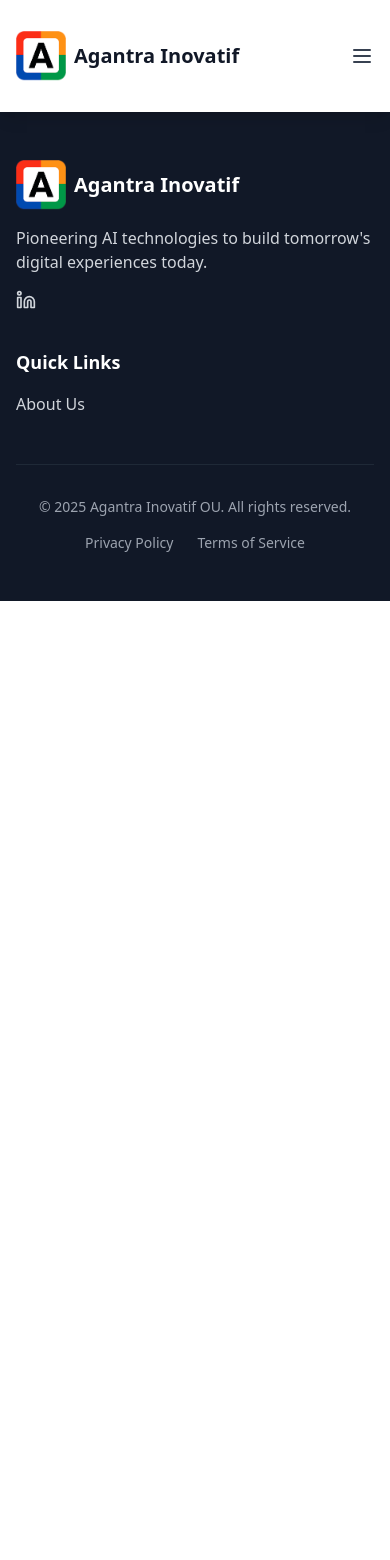
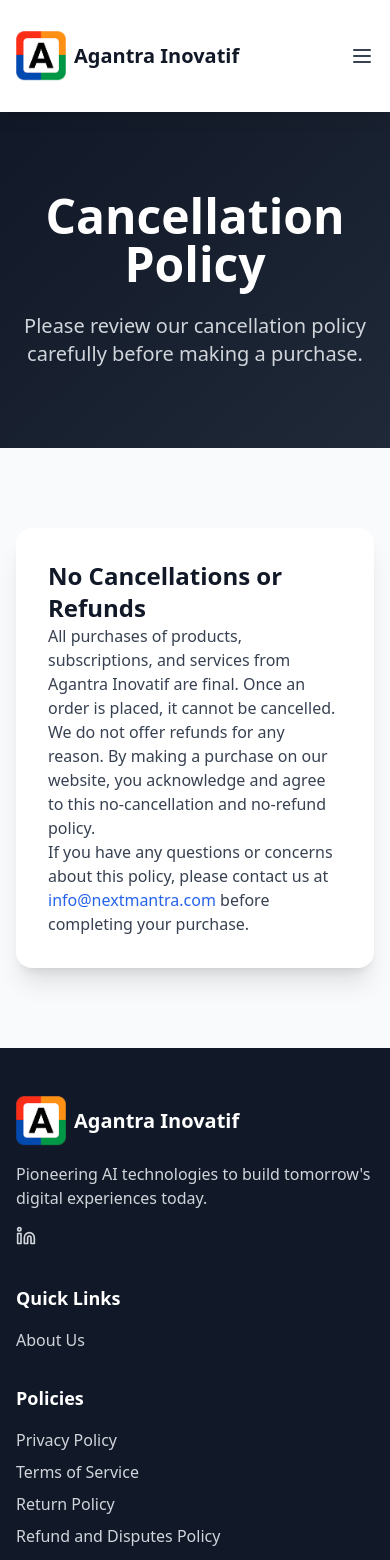
Before and after one commit to Agantra-Inovatif/companymainwebsite, a React (Vite) app: page /cancellationpolicy in a window 390 px wide. Shown: the top 1560 px of the page. Before the commit the page ends 844 px from the top, so only its background shows below. Built offline with nearby package versions, Linux system fonts and the light colour scheme; some icons are missing.

Commit message:
FEATURES: Add policies. FIX: email address

```diff
--- a/src/App.tsx
+++ b/src/App.tsx
@@ -12,7 +12,10 @@
 import AILabs from './pages/AILab';
 import Store from './pages/Store';
 import PrivacyPolicy from './pages/PrivacyPolicy';
-import TermOfService from './pages/TOS'
+import TermOfService from './pages/TOS';
+import ReturnPolicy from './pages/ReturnPolicy';
+import RefundPolicy from './pages/RefundPolicy';
+import CancellationPolicy from './pages/CancellationPolicy';
 
 function App() {
     return (
@@ -33,6 +36,9 @@
 
                     <Route path="/privacypolicy" element={<PrivacyPolicy/>}/>
                     <Route path="/tos" element={<TermOfService/>}/>
+                    <Route path="/returnpolicy" element={<ReturnPolicy/>}/>
+                    <Route path="/refundpolicy" element={<RefundPolicy/>}/>
+                    <Route path="/cancellationpolicy" element={<CancellationPolicy/>}/>
 
 
                 </Routes>
--- a/src/components/Footer.tsx
+++ b/src/components/Footer.tsx
@@ -56,16 +56,17 @@
                         </ul>
                     </div>
 
-                    {/* Services */}
-                    {/*<div>*/}
-                    {/*  <h3 className="text-lg font-semibold mb-4">Services</h3>*/}
-                    {/*  <ul className="space-y-2">*/}
-                    {/*    <li><span className="text-gray-300">AI Development</span></li>*/}
-                    {/*    <li><span className="text-gray-300">Blockchain Solutions</span></li>*/}
-                    {/*    <li><span className="text-gray-300">Smart Contracts</span></li>*/}
-                    {/*    <li><span className="text-gray-300">Consulting</span></li>*/}
-                    {/*  </ul>*/}
-                    {/*</div>*/}
+                    {/* Policies */}
+                    <div>
+                        <h3 className="text-lg font-semibold mb-4">Policies</h3>
+                        <ul className="space-y-2">
+                            <li><Link to="/privacypolicy" className="text-gray-300 hover:text-blue-400 transition-colors">Privacy Policy</Link></li>
+                            <li><Link to="/tos" className="text-gray-300 hover:text-blue-400 transition-colors">Terms of Service</Link></li>
+                            <li><Link to="/returnpolicy" className="text-gray-300 hover:text-blue-400 transition-colors">Return Policy</Link></li>
+                            <li><Link to="/refundpolicy" className="text-gray-300 hover:text-blue-400 transition-colors">Refund and Disputes Policy</Link></li>
+                            <li><Link to="/cancellationpolicy" className="text-gray-300 hover:text-blue-400 transition-colors">Cancellation Policy</Link></li>
+                        </ul>
+                    </div>
                 </div>
 
                 <div
@@ -73,15 +74,6 @@
                     <p className="text-gray-400 text-sm">
                         © 2025 Agantra Inovatif OU. All rights reserved.
                     </p>
-                    <div className="flex space-x-6 mt-4 md:mt-0">
-                        <Link to="/privacypolicy"
-                              className="text-gray-400 hover:text-blue-400 text-sm transition-colors">
-                            Privacy Policy
-                        </Link>
-                        <Link to="/tos" className="text-gray-400 hover:text-blue-400 text-sm transition-colors">
-                            Terms of Service
-                        </Link>
-                    </div>
                 </div>
             </div>
         </footer>
--- /dev/null
+++ b/src/pages/CancellationPolicy.tsx
@@ -0,0 +1,39 @@
+import React from 'react';
+
+const CancellationPolicy = () => {
+    return (
+        <div className="bg-gray-50">
+            {/* Hero Section */}
+            <section className="bg-gradient-to-br from-gray-900 to-gray-800 text-white py-20">
+                <div className="max-w-7xl mx-auto px-4 sm:px-6 lg:px-8 text-center">
+                    <h1 className="text-5xl md:text-6xl font-bold mb-6">Cancellation Policy</h1>
+                    <p className="text-xl md:text-2xl text-gray-300 max-w-3xl mx-auto">
+                        Please review our cancellation policy carefully before making a purchase.
+                    </p>
+                </div>
+            </section>
+
+            {/* Cancellation Policy Content */}
+            <section className="py-20">
+                <div className="max-w-4xl mx-auto px-4 sm:px-6 lg:px-8">
+                    <div className="bg-white rounded-2xl shadow-xl p-8 md:p-12 space-y-8">
+                        <div className="prose prose-lg max-w-none text-gray-700">
+                            <h2 className="text-2xl font-bold text-gray-900">No Cancellations or Refunds</h2>
+                            <p>
+                                All purchases of products, subscriptions, and services from Agantra Inovatif are final. Once an order is placed, it cannot be cancelled.
+                            </p>
+                            <p>
+                                We do not offer refunds for any reason. By making a purchase on our website, you acknowledge and agree to this no-cancellation and no-refund policy.
+                            </p>
+                             <p>
+                                If you have any questions or concerns about this policy, please contact us at <a href="mailto:info@nextmantra.com" className="text-blue-600 hover:underline">info@nextmantra.com</a> before completing your purchase.
+                            </p>
+                        </div>
+                    </div>
+                </div>
+            </section>
+        </div>
+    );
+};
+
+export default CancellationPolicy;
--- /dev/null
+++ b/src/pages/RefundPolicy.tsx
@@ -0,0 +1,36 @@
+import React from 'react';
+
+const RefundPolicy = () => {
+    return (
+        <div className="bg-gray-50">
+            {/* Hero Section */}
+            <section className="bg-gradient-to-br from-gray-900 to-gray-800 text-white py-20">
+                <div className="max-w-7xl mx-auto px-4 sm:px-6 lg:px-8 text-center">
+                    <h1 className="text-5xl md:text-6xl font-bold mb-6">Refund and Disputes Policy</h1>
+                    <p className="text-xl md:text-2xl text-gray-300 max-w-3xl mx-auto">
+                        Please review our refund and disputes policy carefully before making a purchase.
+                    </p>
+                </div>
+            </section>
+
+            {/* Refund Policy Content */}
+            <section className="py-20">
+                <div className="max-w-4xl mx-auto px-4 sm:px-6 lg:px-8">
+                    <div className="bg-white rounded-2xl shadow-xl p-8 md:p-12 space-y-8">
+                        <div className="prose prose-lg max-w-none text-gray-700">
+                            <h2 className="text-2xl font-bold text-gray-900">No Refunds</h2>
+                            <p>
+                                All purchases of products and services from Agantra Inovatif are final and non-refundable. We do not issue refunds for any reason, including but not limited to dissatisfaction with the product or service.
+                            </p>
+                            <p>
+                                By making a purchase on our website, you acknowledge and agree that you will not be entitled to a refund. If you have any questions or concerns about this policy, please contact us at <a href="mailto:info@nextmantra.com" className="text-blue-600 hover:underline">info@nextmantra.com</a> before completing your purchase.
+                            </p>
+                        </div>
+                    </div>
+                </div>
+            </section>
+        </div>
+    );
+};
+
+export default RefundPolicy;
--- /dev/null
+++ b/src/pages/ReturnPolicy.tsx
@@ -0,0 +1,36 @@
+import React from 'react';
+
+const ReturnPolicy = () => {
+    return (
+        <div className="bg-gray-50">
+            {/* Hero Section */}
+            <section className="bg-gradient-to-br from-gray-900 to-gray-800 text-white py-20">
+                <div className="max-w-7xl mx-auto px-4 sm:px-6 lg:px-8 text-center">
+                    <h1 className="text-5xl md:text-6xl font-bold mb-6">Return Policy</h1>
+                    <p className="text-xl md:text-2xl text-gray-300 max-w-3xl mx-auto">
+                        Please review our return policy carefully before making a purchase.
+                    </p>
+                </div>
+            </section>
+
+            {/* Return Policy Content */}
+            <section className="py-20">
+                <div className="max-w-4xl mx-auto px-4 sm:px-6 lg:px-8">
+                    <div className="bg-white rounded-2xl shadow-xl p-8 md:p-12 space-y-8">
+                        <div className="prose prose-lg max-w-none text-gray-700">
+                            <h2 className="text-2xl font-bold text-gray-900">All Sales Are Final</h2>
+                            <p>
+                                At Agantra Inovatif, we are committed to providing high-quality products and services. Due to the nature of our products, all sales are final. We do not offer refunds or exchanges for any products or services purchased through our store.
+                            </p>
+                            <p>
+                                We encourage you to review your order carefully before completing your purchase. If you have any questions about a product or service, please contact us at <a href="mailto:info@nextmantra.com" className="text-blue-600 hover:underline">info@nextmantra.com</a> before placing your order.
+                            </p>
+                        </div>
+                    </div>
+                </div>
+            </section>
+        </div>
+    );
+};
+
+export default ReturnPolicy;
```
